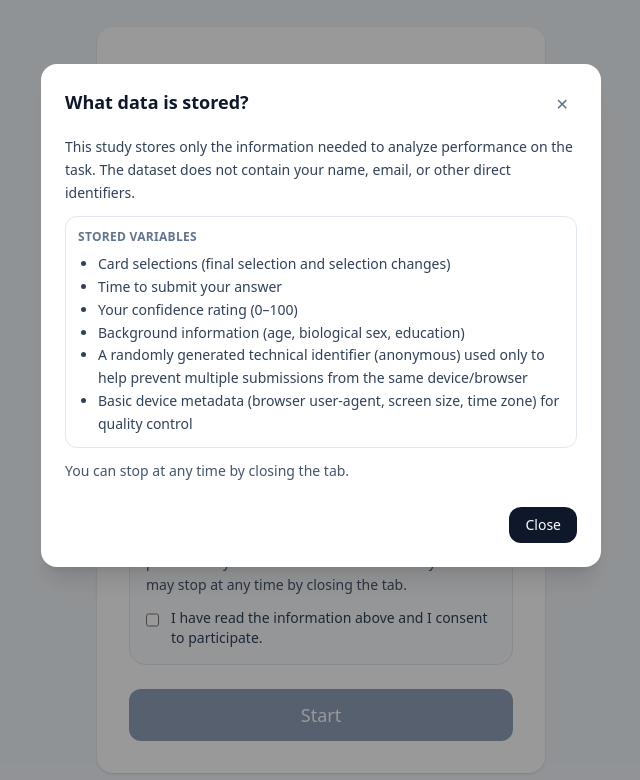
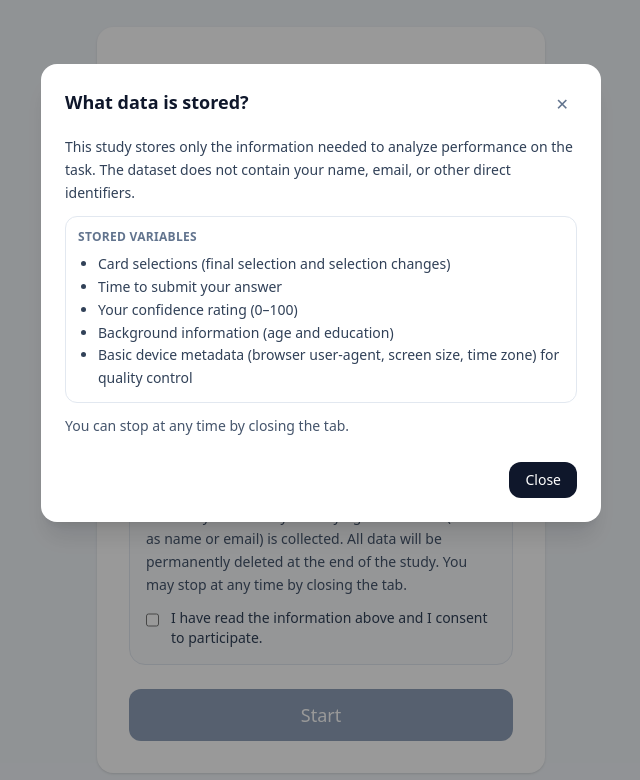
Before and after one commit to rdaze/kogsys-wason, a React (Vite) app: page / in a window 1280 px wide. Both pictures are taken after a click on the button "What is stored?". Shown: the top 780 px of the page, without its empty margins (319-959 px from the left). Built offline with nearby package versions, Linux system fonts and the light colour scheme; no server answers.

Commit message:
GDPR Approved

```diff
--- a/src/App.tsx
+++ b/src/App.tsx
@@ -27,7 +27,7 @@ function sameSet(a: CardId[], b: CardId[]) {
 function makeFreshSession(): SessionState {
   return {
     userId: makeLocalUserId(),
-    sessionId: makeSessionId(),
+    // sessionId: makeSessionId(),
     condition: pickRandomCondition(),
     screen: "start",
 
@@ -42,7 +42,7 @@ function makeFreshSession(): SessionState {
 
     confidence: null,
 
-    sex: null,
+    // sex: null,
     age: null,
     degree: null,
 
@@ -125,7 +125,7 @@ export default function App() {
       ...s,
       isSaving: true,
       saveError: null,
-      sex: data.sex,
+      // sex: data.sex,
       age: data.age,
       degree: data.degree,
     }))
@@ -143,9 +143,9 @@ export default function App() {
       const userId = await ensureAnonAuth()
 
       await writeSessionResult({
-        session_id: snapshot.sessionId,
+        // session_id: snapshot.sessionId,
+        // user_id: userId,
         experiment_id: "kogsys_wason_v1",
-        user_id: userId,
         condition: snapshot.condition,
 
         task_start_ms: snapshot.taskStartMs,
@@ -156,7 +156,7 @@ export default function App() {
         correct: snapshot.correct,
         confidence: snapshot.confidence,
 
-        sex: data.sex,
+        // sex: data.sex,
         age: data.age,
         degree: data.degree,
 
--- a/src/api.ts
+++ b/src/api.ts
@@ -13,9 +13,9 @@ export async function ensureAnonAuth(): Promise<string> {
 } // signInAnonymously is the official JS method :contentReference[oaicite:5]{index=5}
 
 export async function writeSessionResult(input: {
-  session_id: string
+  // session_id: string
+  // user_id: string
   experiment_id: string
-  user_id: string
   condition: Condition
 
   task_start_ms: number
@@ -26,7 +26,7 @@ export async function writeSessionResult(input: {
   correct: boolean
   confidence: number
 
-  sex: string
+  // sex: string
   age: number
   degree: string
 
--- a/src/screens/DataScreen.tsx
+++ b/src/screens/DataScreen.tsx
@@ -48,8 +48,10 @@ export function DataScreen({ onSubmit, disabled, error }: Props) {
           identify you personally.
         </p>
 
+
         <div className="mt-6 space-y-4">
-          {/* Biological sex */}
+
+        {/* Biological sex
           <div>
             <label className="block text-sm font-medium text-slate-700">
               Biological sex
@@ -69,6 +71,7 @@ export function DataScreen({ onSubmit, disabled, error }: Props) {
               <option>Prefer not to say</option>
             </select>
           </div>
+        */}
 
           {/* Age */}
           <div>
--- a/src/screens/StartScreen.tsx
+++ b/src/screens/StartScreen.tsx
@@ -92,11 +92,7 @@ export function StartScreen({ onStart, alreadyCompleted }: Props) {
                 <li>Card selections (final selection and selection changes)</li>
                 <li>Time to submit your answer</li>
                 <li>Your confidence rating (0–100)</li>
-                <li>Background information (age, biological sex, education)</li>
-                <li>
-                  A randomly generated technical identifier (anonymous) used only to help
-                  prevent multiple submissions from the same device/browser
-                </li>
+                <li>Background information (age and education)</li>
                 <li>Basic device metadata (browser user-agent, screen size, time zone) for quality control</li>
               </ul>
             </div>
--- a/src/types.ts
+++ b/src/types.ts
@@ -5,7 +5,7 @@ export type Screen = "start" | "task" | "grade" | "data" | "end"
 
 export interface SessionState {
   userId: string
-  sessionId: string
+  // sessionId: string
   condition: Condition
   screen: Screen
 
@@ -23,7 +23,7 @@ export interface SessionState {
   isSaving: boolean
   saveError: string | null
 
-  sex: string | null
+  // sex: string | null
   age: number | null
   degree: string | null
 }
```
Lines whose indentation alone changed are shown as unchanged.
